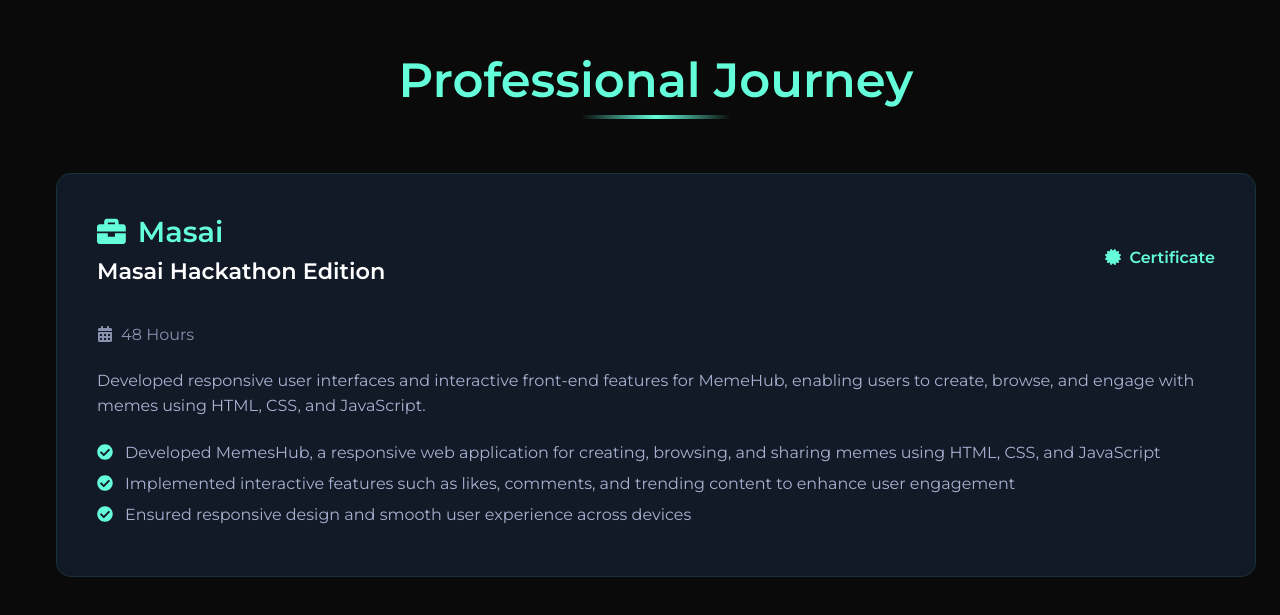
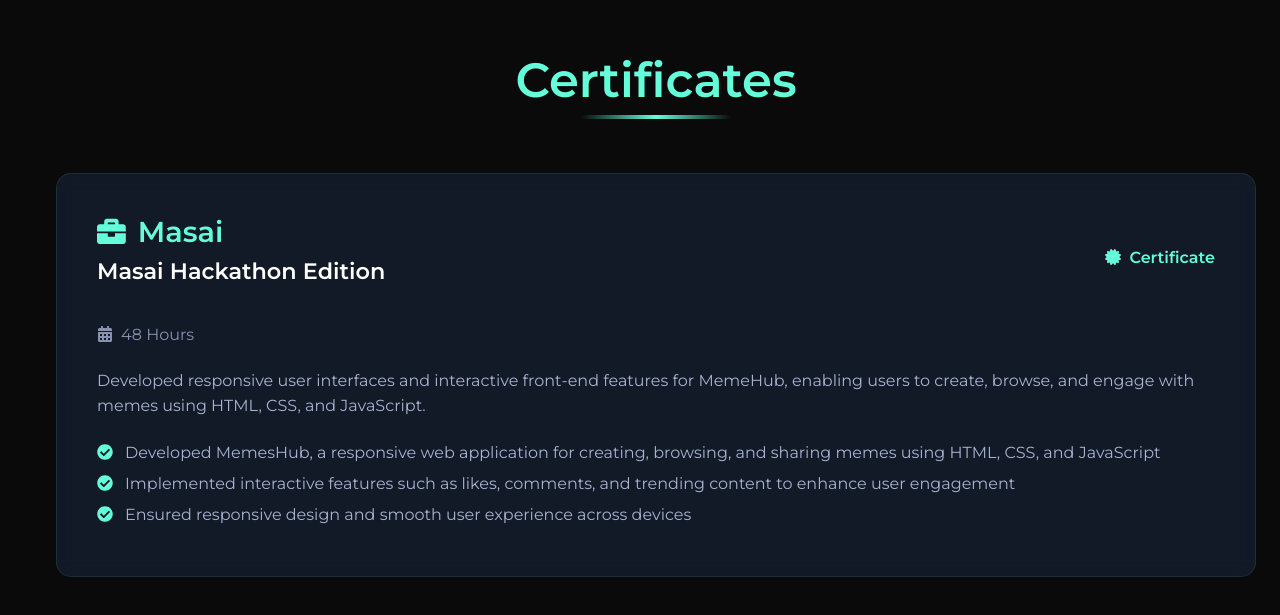
Before and after one commit to ShivaBoya/ShivaPortfolio, a React (Vite) app: page / in a window 1280 px wide. Shown: the part 1967-2582 px from the top of the page. Built offline with nearby package versions, Linux system fonts and the light colour scheme.

Commit message:
complete

```diff
--- a/src/components/Experience.jsx
+++ b/src/components/Experience.jsx
@@ -246,7 +246,7 @@
 const Experience = () => (
   <ExperienceSection id="experience">
     <Container>
-      <SectionTitle>Professional Journey</SectionTitle>
+      <SectionTitle>Certificates</SectionTitle>
       <ExperienceGrid>
         {experiences.map((exp, index) => (
           <ExperienceCard key={index}>
```
